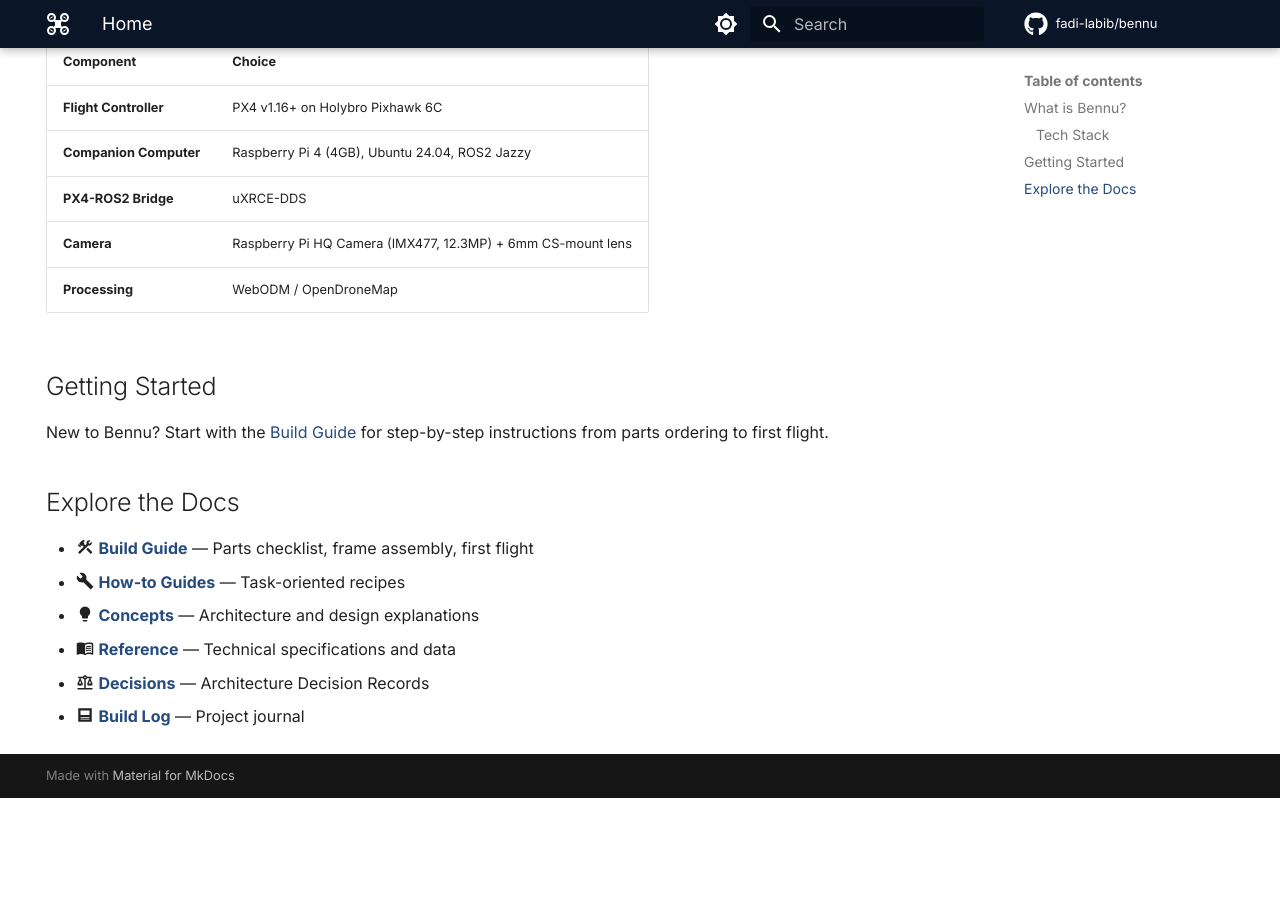
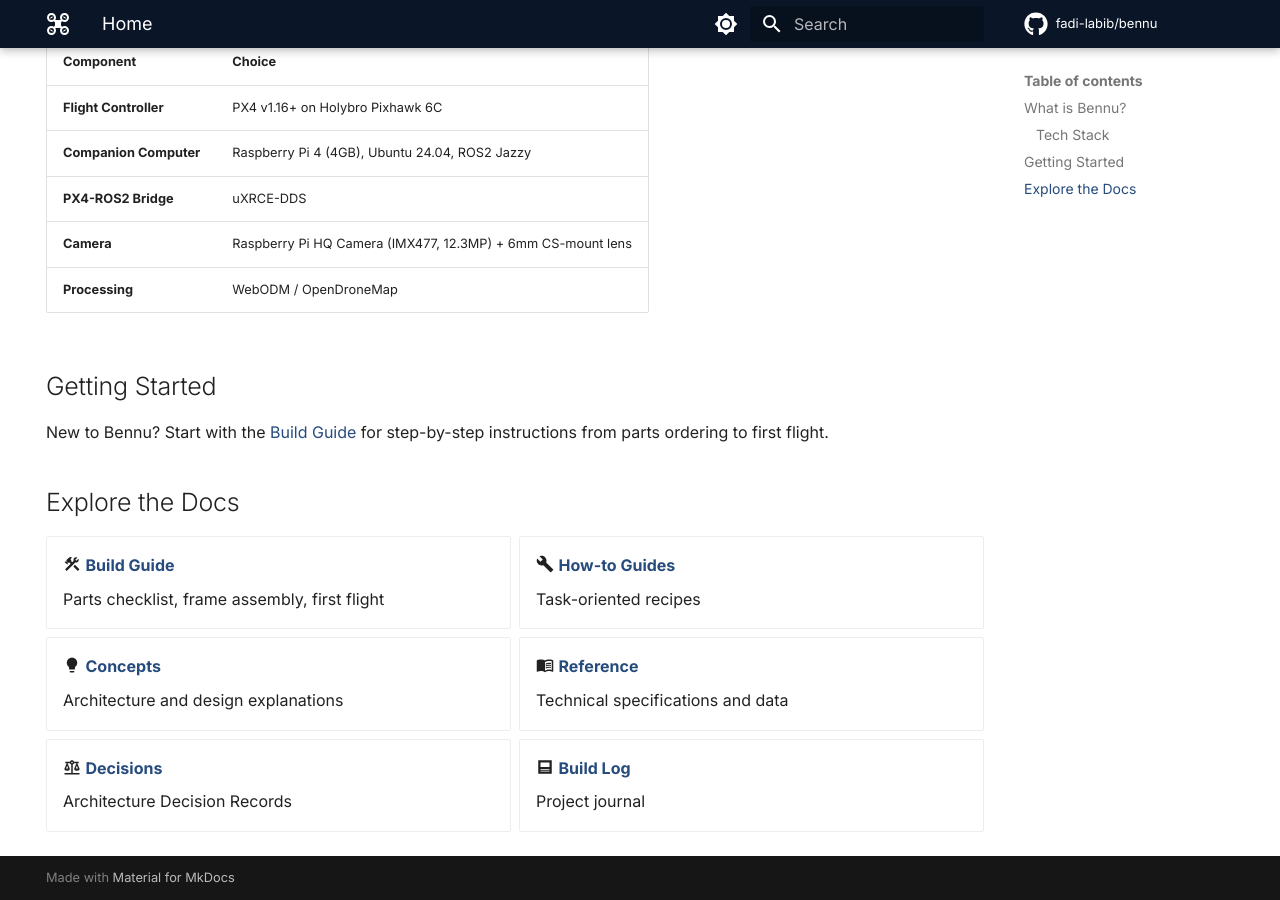
Before and after one commit to fadi-labib/bennu, an MkDocs documentation site: the page built from docs/index.md, in a window 1280 px wide and 900 px high, scrolled down 527 px. Built offline with MkDocs 1.6.1 and Material for MkDocs 9.7.7, drawn with Linux system fonts in a browser that asks for light colours; comment, search, counter and statistics services are not loaded; before the commit the page ends 1325 px from its top, so only the background shows below that.

Commit message:
docs: restore grid cards layout on landing page

```diff
--- a/docs/index.md
+++ b/docs/index.md
@@ -29,9 +29,30 @@
 
 ## Explore the Docs
 
-- :material-hammer-wrench: **[Build Guide](build-guide/index.md)** — Parts checklist, frame assembly, first flight
-- :material-wrench: **[How-to Guides](how-to/index.md)** — Task-oriented recipes
-- :material-lightbulb: **[Concepts](concepts/index.md)** — Architecture and design explanations
-- :material-book-open-variant: **[Reference](reference/index.md)** — Technical specifications and data
-- :material-scale-balance: **[Decisions](decisions/index.md)** — Architecture Decision Records
-- :material-post: **[Build Log](blog/index.md)** — Project journal
+<div class="grid cards" markdown>
+
+- :material-hammer-wrench: **[Build Guide](build-guide/index.md)**
+
+    Parts checklist, frame assembly, first flight
+
+- :material-wrench: **[How-to Guides](how-to/index.md)**
+
+    Task-oriented recipes
+
+- :material-lightbulb: **[Concepts](concepts/index.md)**
+
+    Architecture and design explanations
+
+- :material-book-open-variant: **[Reference](reference/index.md)**
+
+    Technical specifications and data
+
+- :material-scale-balance: **[Decisions](decisions/index.md)**
+
+    Architecture Decision Records
+
+- :material-post: **[Build Log](blog/index.md)**
+
+    Project journal
+
+</div>
```
